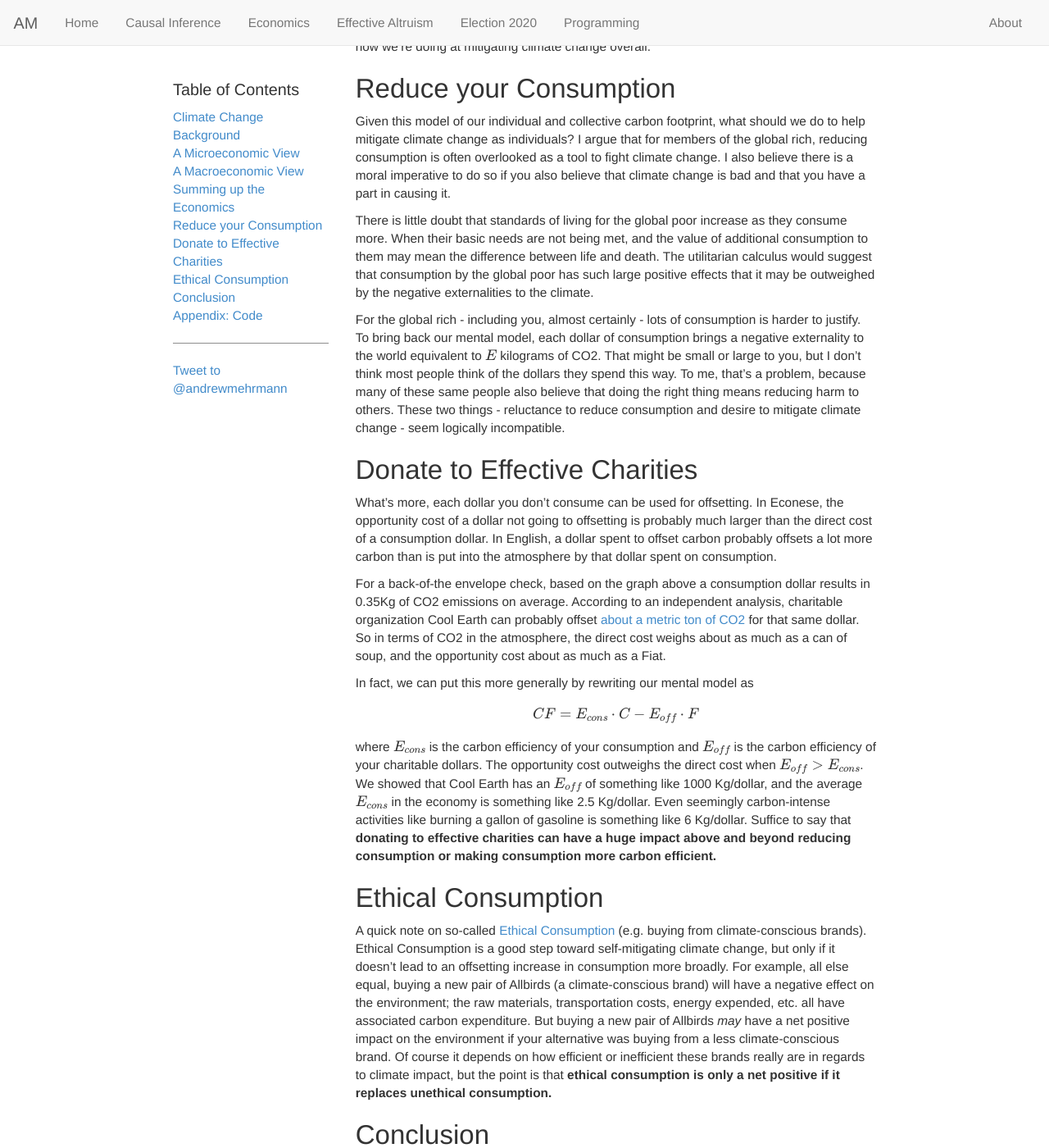
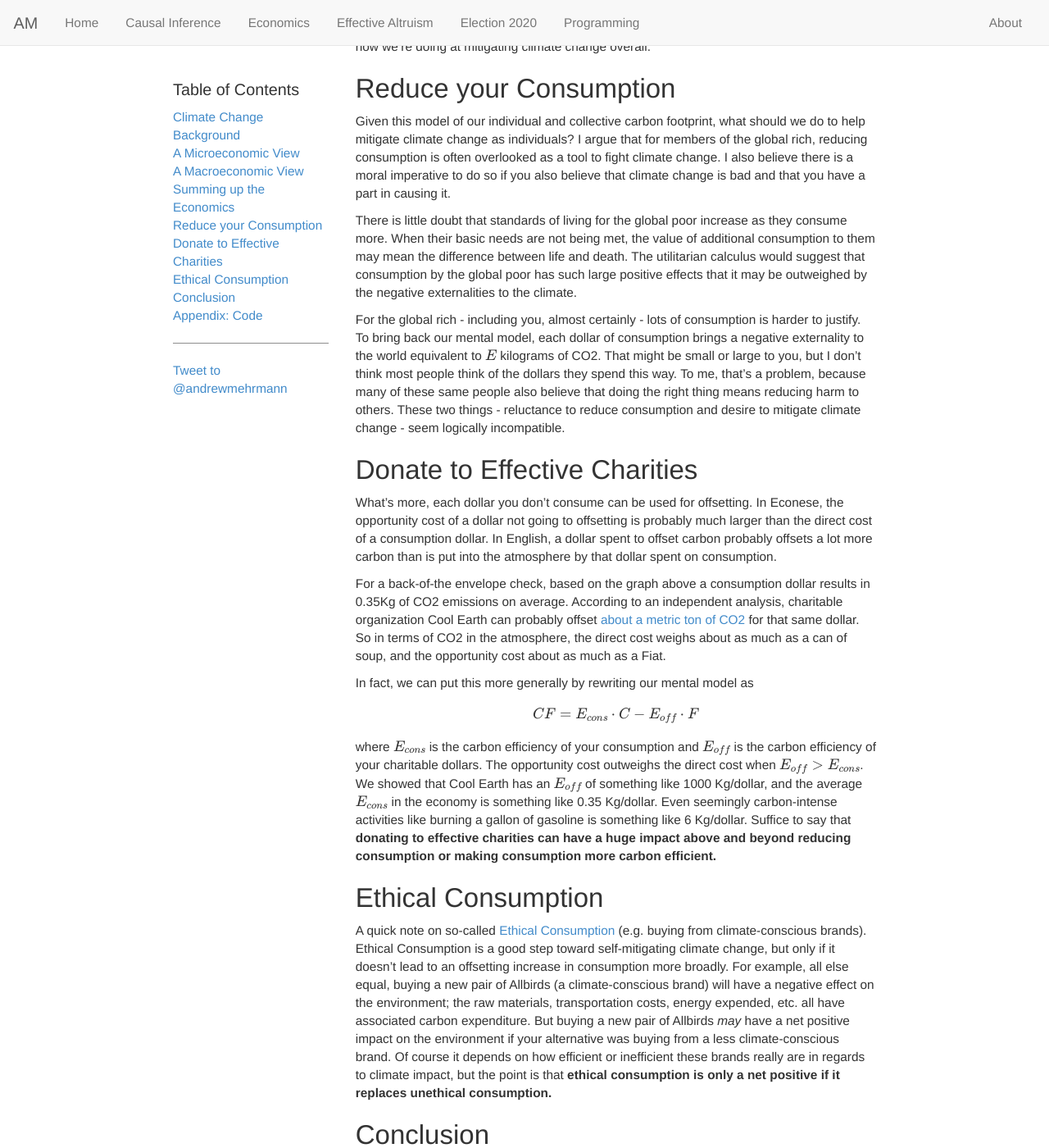
Before and after one commit to dkmehrmann/-deprecated-dkmehrmann.github.io, a Jekyll site: the page built from _posts/2020-07-05-consumption-and-climate-change.md, in a window 1280 px wide and 1400 px high, scrolled down 4091 px. Shown: the whole window at 82% size. Built offline with Jekyll 4.4.1, drawn with Linux system fonts in a browser that asks for light colours; formulas are drawn with MathJax 3; comment, search, counter and statistics services are not loaded.

Commit message:
fix typos

```diff
--- a/_posts/2020-07-05-consumption-and-climate-change.md
+++ b/_posts/2020-07-05-consumption-and-climate-change.md
@@ -61,7 +61,7 @@ At the macro level, these decisions and the policies that influence them are ref
 
 Given this model of our individual and collective carbon footprint, what should we do to help mitigate climate change as individuals? I argue that for members of the global rich, reducing consumption is often overlooked as a tool to fight climate change. I also believe there is a moral imperative to do so if you also believe that climate change is bad and that you have a part in causing it.
 
-There is little doubt that standards of living for the global poor increase as they consume more. When their basic needs are not being met, and the value of additional consumption to them may mean the difference between life and death. The utilitarian calculus would suggest that consumption by the global poor has such large positive effects that it may be outweighed by the negative externalities to the climate.
+There is little doubt that standards of living for the global poor increase as they consume more. When their basic needs are not being met, the value of additional consumption to them may mean the difference between life and death. The utilitarian calculus would suggest that consumption by the global poor has such large positive effects that it may be outweighed by the negative externalities to the climate.
 
 For the global rich - including you, almost certainly - lots of consumption is harder to justify. To bring back our mental model, each dollar of consumption brings a negative externality to the world equivalent to $E$ kilograms of CO2. That might be small or large to you, but I don't think most people think of the dollars they spend this way. To me, that's a problem, because many of these same people also believe that doing the right thing means reducing harm to others. These two things - reluctance to reduce consumption and desire to mitigate climate change - seem logically incompatible.
 
@@ -75,7 +75,7 @@ In fact, we can put this more generally by rewriting our mental model as
 
 $$CF = E_{cons} \cdot C - E_{off} \cdot F$$
 
-where $E_{cons}$ is the carbon efficiency of your consumption and $E_{off}$ is the carbon efficiency of your charitable dollars. The opportunity cost outweighs the direct cost when $E_{off} > E_{cons}$. We showed that Cool Earth has an $E_{off}$ of something like 1000 Kg/dollar, and the average $E_{cons}$ in the economy is something like 2.5 Kg/dollar. Even seemingly carbon-intense activities like burning a gallon of gasoline is something like 6 Kg/dollar. Suffice to say that **donating to effective charities can have a huge impact above and beyond reducing consumption or making consumption more carbon efficient.**
+where $E_{cons}$ is the carbon efficiency of your consumption and $E_{off}$ is the carbon efficiency of your charitable dollars. The opportunity cost outweighs the direct cost when $E_{off} > E_{cons}$. We showed that Cool Earth has an $E_{off}$ of something like 1000 Kg/dollar, and the average $E_{cons}$ in the economy is something like 0.35 Kg/dollar. Even seemingly carbon-intense activities like burning a gallon of gasoline is something like 6 Kg/dollar. Suffice to say that **donating to effective charities can have a huge impact above and beyond reducing consumption or making consumption more carbon efficient.**
 
 ## Ethical Consumption
 
```
